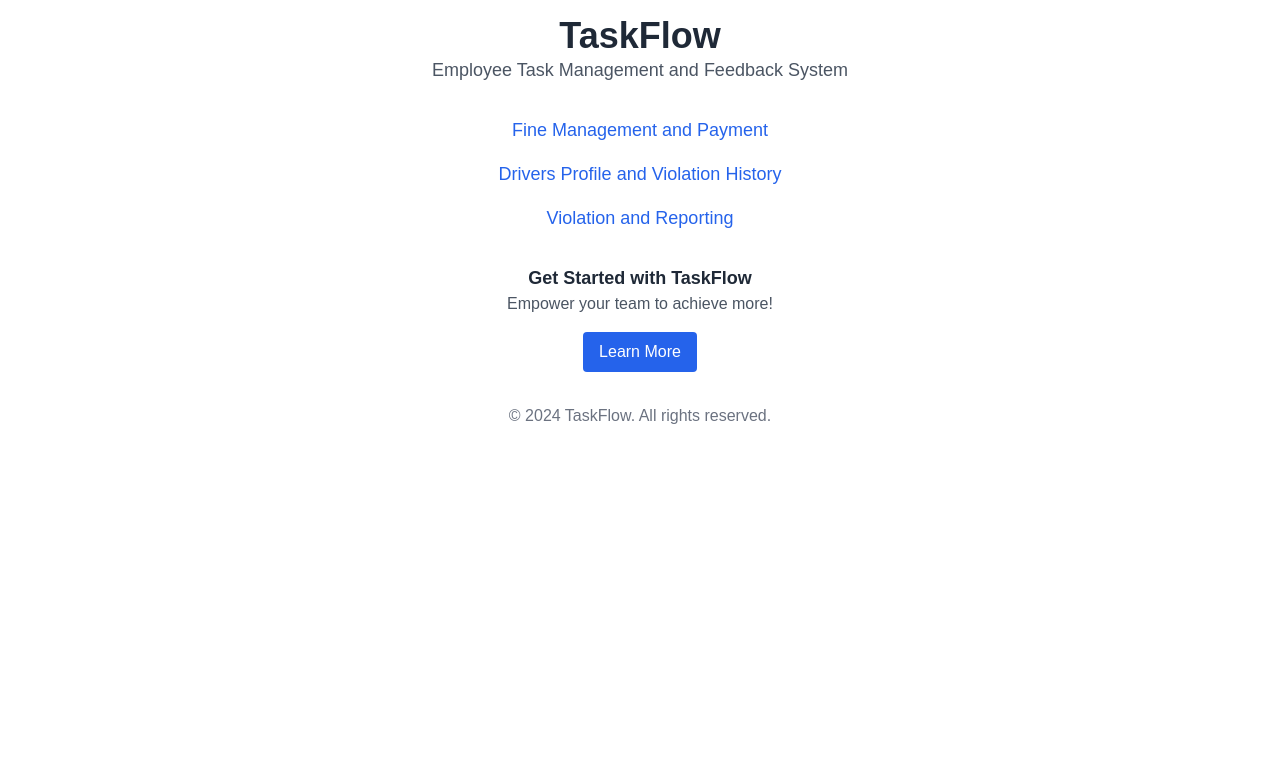
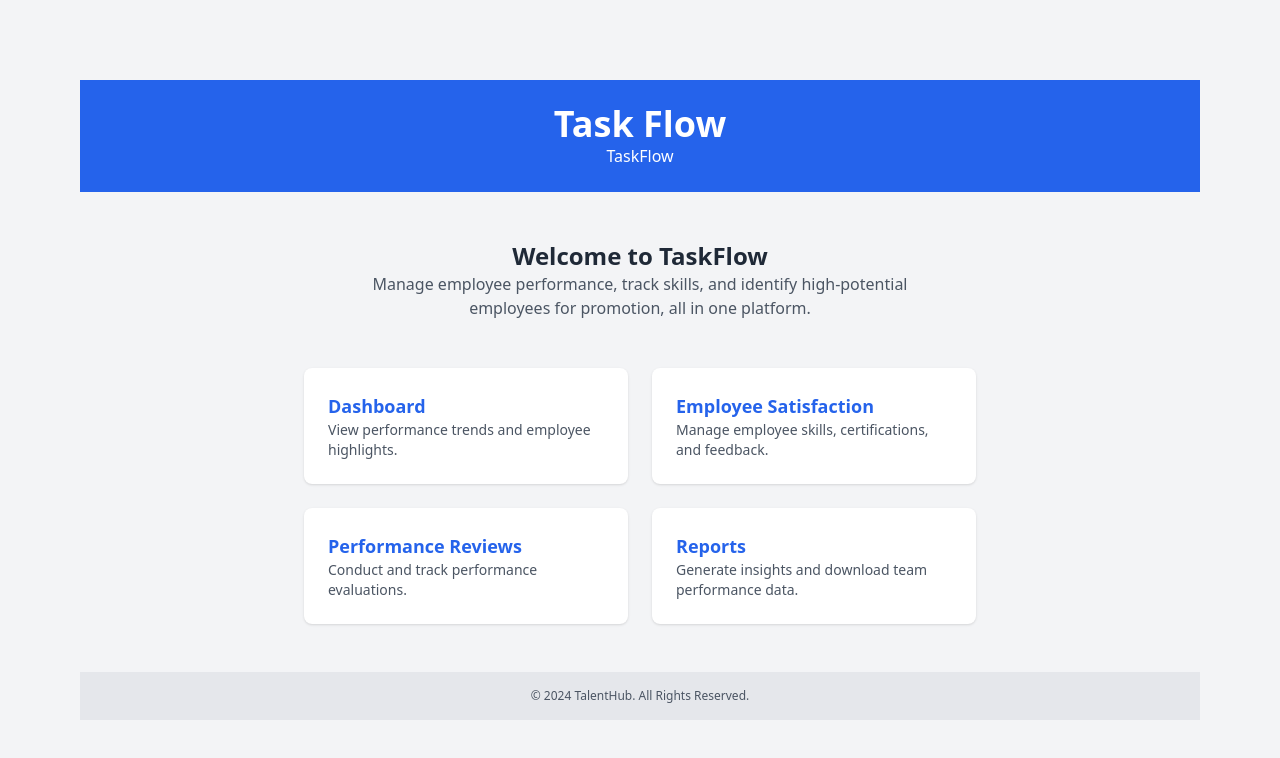
Before and after one commit to bananaNuggets75/final-project-winforms, a Next.js app: page / in a window 1280 px wide. Shown: the top 758 px of the page. Built offline with nearby package versions, Linux system fonts and the light colour scheme.

Commit message:
update: home

```diff
--- a/src/pages/index.tsx
+++ b/src/pages/index.tsx
@@ -1,57 +1,82 @@
-'use client';
-import React from "react";
 import Link from "next/link";
+import Navbar from "../../components/navbar";
 
-const Home: React.FC = () => {
+export default function Home() {
   return (
-    <div className="container mx-auto p-4">
-      {/* Header Section */}
-      <header className="text-center mb-8">
-        <h1 className="text-4xl font-bold text-gray-800">TaskFlow</h1>
-        <p className="text-lg text-gray-600">
-          Employee Task Management and Feedback System
+    <div>
+
+      <div className="min-h-screen flex flex-col items-center justify-between p-8 pb-20 sm:p-20 font-sans bg-gray-100">
+    {/* Header */}
+    <header className="w-full text-center py-6 bg-blue-600 text-white">
+      <h1 className="text-2xl sm:text-4xl font-bold">Task Flow</h1>
+      <p className="text-sm sm:text-base">
+        TaskFlow
       </p>
     </header>
 
-      {/* Navigation Section */}
-      <nav className="text-center mb-8">
-        <ul className="space-y-4">
-          <li>
-            <Link href="/dashboard" className="text-blue-600 hover:underline text-lg">
-              Fine Management and Payment
+    {/* Main Content */}
+    <main className="flex flex-col items-center justify-center gap-12 flex-grow text-center">
+      <div className="max-w-xl">
+        <h2 className="text-xl sm:text-2xl font-semibold text-gray-800">
+          Welcome to TaskFlow
+        </h2>
+        <p className="text-sm sm:text-base text-gray-600">
+          Manage employee performance, track skills, and identify high-potential employees for promotion, all in one platform.
+        </p>
+      </div>
+
+      {/* Navigation Cards */}
+      <div className="grid grid-cols-1 sm:grid-cols-2 gap-6 w-full max-w-2xl">
+        <Link
+          href="/dashboard"
+          className="p-6 bg-white rounded-lg shadow hover:shadow-lg transition text-left"
+        >
+          <h3 className="text-lg font-semibold text-blue-600">Dashboard</h3>
+          <p className="text-sm text-gray-600">
+            View performance trends and employee highlights.
+          </p>
         </Link>
-          </li>
-          <li>
-            <Link href="/driversProfile" className="text-blue-600 hover:underline text-lg">
-              Drivers Profile and Violation History
+        <Link
+          href="/employee-satisfaction"
+          className="p-6 bg-white rounded-lg shadow hover:shadow-lg transition text-left"
+        >
+          <h3 className="text-lg font-semibold text-blue-600">
+            Employee Satisfaction
+          </h3>
+          <p className="text-sm text-gray-600">
+            Manage employee skills, certifications, and feedback.
+          </p>
         </Link>
-          </li>
-          <li>
-            <Link href="/violationReporting" className="text-blue-600 hover:underline text-lg">
-              Violation and Reporting
+        <Link
+          href="/performance-analysis"
+          className="p-6 bg-white rounded-lg shadow hover:shadow-lg transition text-left"
+        >
+          <h3 className="text-lg font-semibold text-blue-600">
+            Performance Reviews
+          </h3>
+          <p className="text-sm text-gray-600">
+            Conduct and track performance evaluations.
+          </p>
         </Link>
-          </li>
-        </ul>
-      </nav>
+        <Link
+          href="/task-tracking"
+          className="p-6 bg-white rounded-lg shadow hover:shadow-lg transition text-left"
+        >
+          <h3 className="text-lg font-semibold text-blue-600">Reports</h3>
+          <p className="text-sm text-gray-600">
+            Generate insights and download team performance data.
+          </p>
+        </Link>
+      </div>
+    </main>
 
-      {/* Call to Action Section */}
-      <section className="text-center mb-8">
-        <h3 className="text-lg font-semibold text-gray-800">Get Started with TaskFlow</h3>
-        <p className="text-gray-600">Empower your team to achieve more!</p>
-        <button
-          className="bg-blue-600 text-white px-4 py-2 rounded mt-4 hover:bg-blue-700"
-          onClick={() => alert("Feature coming soon!")}
-        >
-          Learn More
-        </button>
-      </section>
-
-      {/* Footer Section */}
-      <footer className="text-center text-gray-500 mt-8">
-        <p>&copy; 2024 TaskFlow. All rights reserved.</p>
+    {/* Footer */}
+    <footer className="w-full text-center py-4 bg-gray-200">
+      <p className="text-xs text-gray-600">
+        © {new Date().getFullYear()} TalentHub. All Rights Reserved.
+      </p>
     </footer>
   </div>
+</div>
   );
-};
-
-export default Home;
+}
```
Lines whose indentation alone changed are shown as unchanged.
